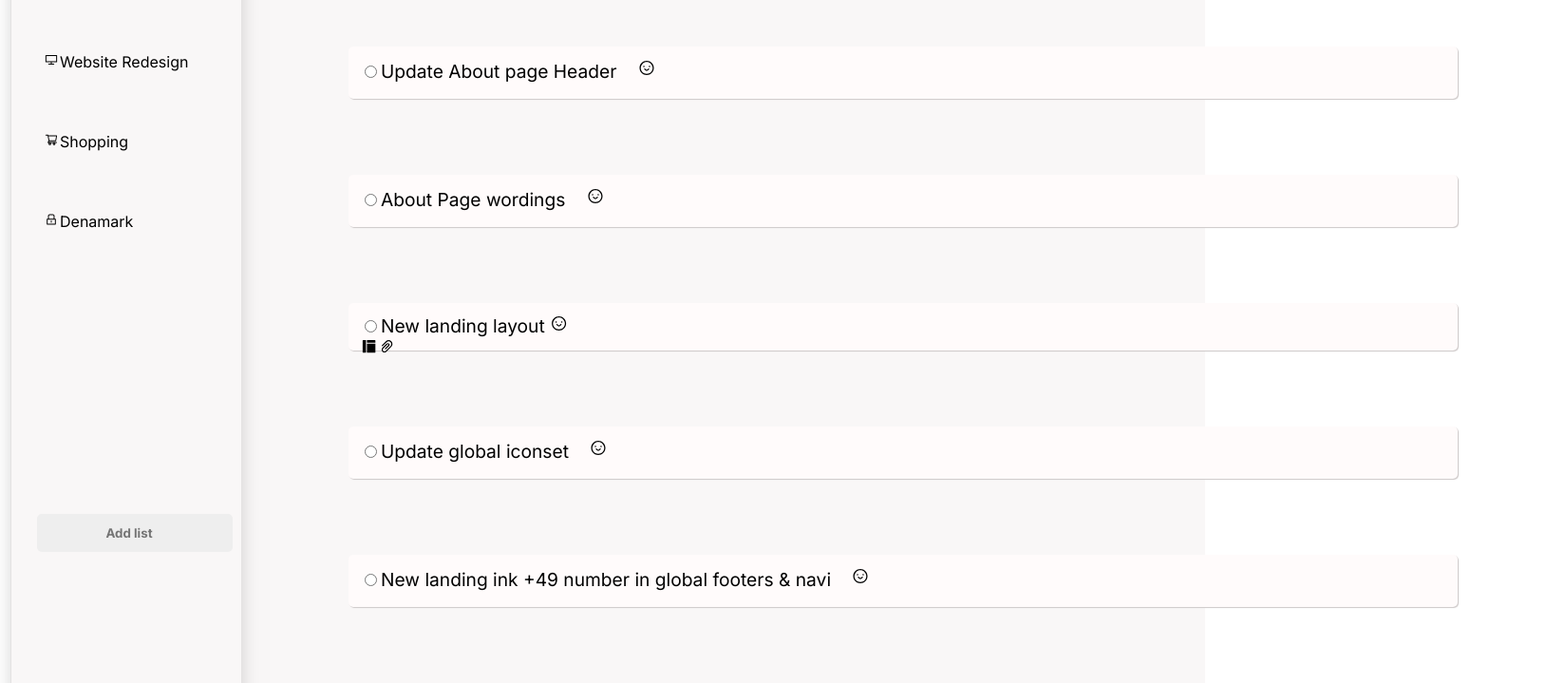
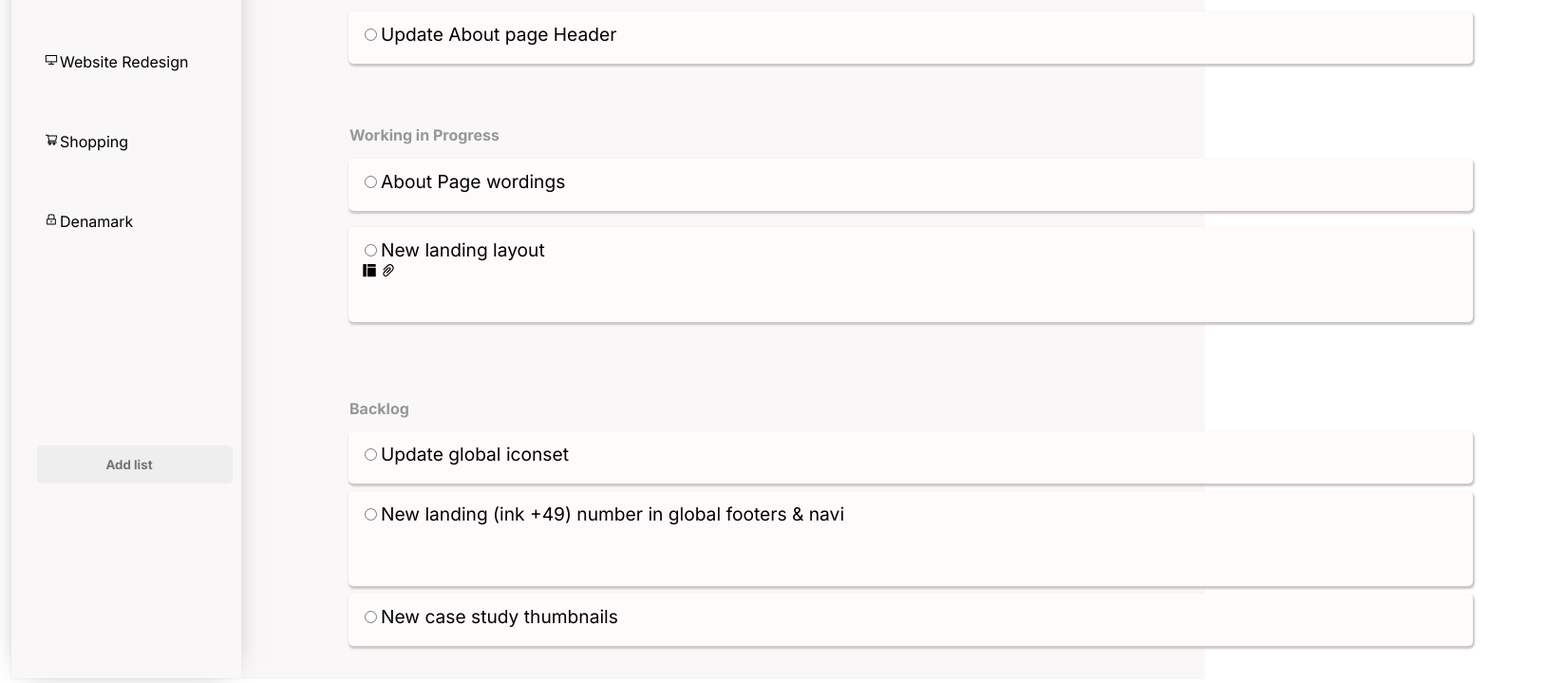
Before and after one commit to andersonDnz/Projeto-React.js, a React (Create React App) app: page /Web in a window 1280 px wide. Shown: the part 281-1000 px from the top of the page at 95% size, 1648 px wide, since content can reach past the window. Built offline with nearby package versions, Linux system fonts and the light colour scheme.

Commit message:
Website Redesign

```diff
--- a/src/Components/Inputs/Marc.js
+++ b/src/Components/Inputs/Marc.js
@@ -1,49 +1,50 @@
 import styles from '../Inputs/Marc.module.css';
 
 
-import { AiOutlineSmile, AiFillLayout, AiOutlinePaperClip } from 'react-icons/ai';
+import { AiFillLayout, AiOutlinePaperClip } from 'react-icons/ai';
 
-const avatar = ( props )=> {
-       return <div>
-            <p > {props.img} </p>
-       </div>;
-};
 
 
 function Marc() {
 
+
     return (
-            <form>
-            <div className={styles.marc}>
+            <form >
+               <h2>Today</h2>
+            <section className={styles.input1}>
+                <input type="radio" id="vazio" name="vazio" value="vazio"/>
+                <label>Update About page Header </label>
+            </section>
+                <h2>Working in Progress</h2>
+            <section className={styles.input2}>
+                <input  type="radio" id="vazio" name="vazio" value="vazio"/>
+                <label>About Page wordings </label>
+            </section>
 
-                <input type="radio" id="vazio" name="vazio" value="vazio"/>
-                <label>Update About page Header {avatar.img=<AiOutlineSmile/>}</label>
-            </div>
-            <div className={styles.marc}>
+            <section className={styles.input3}>
                 <input type="radio" id="vazio" name="vazio" value="vazio" />
-                <label>About Page wordings {avatar.img=<AiOutlineSmile/>}</label>
-            </div>
-            <div className={styles.new_land}>
-                <input type="radio" id="vazio" name="vazio" value="vazio" />
-                <label>New landing layout {avatar.img=<AiOutlineSmile/>}</label>
+                <label>New landing layout </label>
                 <br/>
                 <AiFillLayout/>
                 <AiOutlinePaperClip/>
-            </div>
-            <div className={styles.marc}>
+            </section>
+            <h2>Backlog</h2>
+
+            <section className={styles.input4}>
 
                 <input type="radio" id="vazio" name="vazio" value="vazio"/>
-                <label>Update global iconset {avatar.img=<AiOutlineSmile/>}</label>
-            </div>
+                <label>Update global iconset </label>
+            </section>
 
-            <div className={styles.marc}>
+            <section className={styles.input5}>
                 <input type="radio" id="vazio" name="vazio" value="vazio" />
-                <label>New landing ink +49 number in global footers & navi {avatar.img=<AiOutlineSmile/>}</label>
-            </div>
-            <div className={styles.new_land}>
+                <label>New landing (ink +49) number in global footers & navi </label>
+            </section>
+
+            <section className={styles.input6}>
                 <input type="radio" id="vazio" name="vazio" value="vazio" />
-                <label>New case study thumbnails {avatar.img=<AiOutlineSmile/>}</label>
-            </div>
+                <label>New case study thumbnails </label>
+            </section>
 
             </form>
 
--- a/src/Components/Inputs/Marc.module.css
+++ b/src/Components/Inputs/Marc.module.css
@@ -1,21 +1,92 @@
+h2 {
+    margin-left: 5rem;
+    font-size: 16px;
+    font-weight:700;
+    color: rgb(151, 151, 151);
+}
 
 
-.marc {
+.input1 {
+    width: 74rem;
+    height: 55px;
+    background-color: rgb(255, 251, 251);
+    font-size: larger;
+    margin-bottom: 4rem;
+    margin-left: 5rem;
+    border-radius: 5px;
+    padding: 12px;
+    box-shadow: 1px 2px 2px 1px rgb(205, 200, 200);
+
+}
+.section {
+    margin: 1px;
+}
+
+.input2 {
+    width: 74rem;
     height: 55px;
     background-color: rgb(255, 251, 251);
     font-size: larger;
     margin-bottom: 16px;
-    margin: 5rem;
+    margin: 1px;
+    margin-left: 5rem;
     border-radius: 5px;
     padding: 12px;
-    box-shadow: 1px 1px 1px rgb(205, 200, 200);
+    box-shadow: 1px 2px 2px 1px rgb(205, 200, 200);
+}
+
+.input3 {
+    width: 74rem;
+    height: 100px;
+    background-color: rgb(255, 251, 251);
+    font-size: larger;
+    margin-bottom: 16px;
+    margin: 1px;
+    margin-bottom: 5rem;
+    margin-top: 17px;
+    margin-left: 5rem;
+    border-radius: 5px;
+    padding: 12px;
+    box-shadow: 1px 2px 2px 1px rgb(205, 200, 200);
 
 }
 
-.paragrafo {
-      padding: 80px;
+.input4 {
+    width: 74rem;
+    height: 55px;
+    background-color: rgb(255, 251, 251);
+    font-size: larger;
+    margin: 7px;
+    margin-left: 5rem;
+    border-radius: 5px;
+    padding: 12px;
+    box-shadow: 1px 2px 2px 1px rgb(205, 200, 200);
+}
+.input5 {
+    width: 74rem;
+    height: 100px;
+    background-color: rgb(255, 251, 251);
+    font-size: larger;
+    margin: 8px;
+    margin-left: 5rem;
+    border-radius: 5px;
+    padding: 12px;
+    box-shadow: 1px 2px 2px 1px rgb(205, 200, 200);
+}
 
+.input6 {
+    width: 74rem;
+    height: 55px;
+    background-color: rgb(255, 251, 251);
+    font-size: larger;
+    margin-bottom: 16px;
+    margin: 1px;
+    margin-left: 5rem;
+    border-radius: 5px;
+    padding: 12px;
+    box-shadow: 1px 2px 2px 1px rgb(205, 200, 200);
 }
+
 
 .marc input {
     cursor: pointer;
@@ -29,15 +100,3 @@
    margin-left: 75rem;
    margin: 1px;
 }
-
-.new_land {
-    height: 50px;
-
-    background-color: rgb(255, 251, 251);
-    font-size: larger;
-    margin-bottom: 16px;
-    margin: 5rem;
-    border-radius: 5px;
-    padding: 12px;
-    box-shadow: 1px 1px 1px rgb(205, 200, 200);
-}
--- a/src/Components/Pages/Navbar.js
+++ b/src/Components/Pages/Navbar.js
@@ -22,7 +22,7 @@ const Navbar= () => {
   let navigate = useNavigate();
 
   const backHome = () => {
-      navigate('/Today');
+      navigate ('/Today');
   };
 
     return   <>
--- a/src/Components/Pages/Web.js
+++ b/src/Components/Pages/Web.js
@@ -5,24 +5,18 @@ import { AiFillBell, AiOutlineMore } from 'react-icons/ai';
 
 import Marc from '../Inputs/Marc';
 
-
-
-
 function Web( {img} ) {
     return(
         <div className={styles.web}>
+        <h1>Website Redesign</h1>
+             <AiFillBell className={styles.not}/>
+             <AiOutlineMore/>
+        <div >
 
-        <h1>Website Redesign</h1>
-        <div className={styles.not}>
-            <AiFillBell/>
-            <AiOutlineMore/>
-            {img="imagem"}
         </div>
-            <p className={styles.paragrafo}>Um redesign de site é o processo de aprimoramento de um site para melhorar a experiência do usuário e, por conta da diminuição do atrito, engajar mais com os clientes-alvo.</p>
+            <p>Um redesign de site é o processo de aprimoramento de um site para melhorar a experiência do usuário e, por conta da diminuição do atrito, engajar mais com os clientes-alvo.</p>
             <Marc/>
         </div>
-
-
     );
 };
 
--- a/src/Components/Pages/Web.module.css
+++ b/src/Components/Pages/Web.module.css
@@ -1,20 +1,29 @@
 .web {
    top: 25px;
-   position:relative ;
    padding: 2rem;
 
+}
+
+.web svg {
+   width: 20px;
+   justify-content: space-between;
+
+}
+
+.web svg:hover {
+   color:turquoise;
+}
+
+.web img {
+   width: 50px;
+   cursor: pointer;
+   margin-left: 80rem;
+   padding: 1px;
 }
 
 .not {
    width: 50px;
    cursor: pointer;
-   justify-content: space-between;
    margin-left: 80rem;
    padding: 1px;
-
-
 }
-
-.paragrafo {
-   text-align: justify;
-}
```
